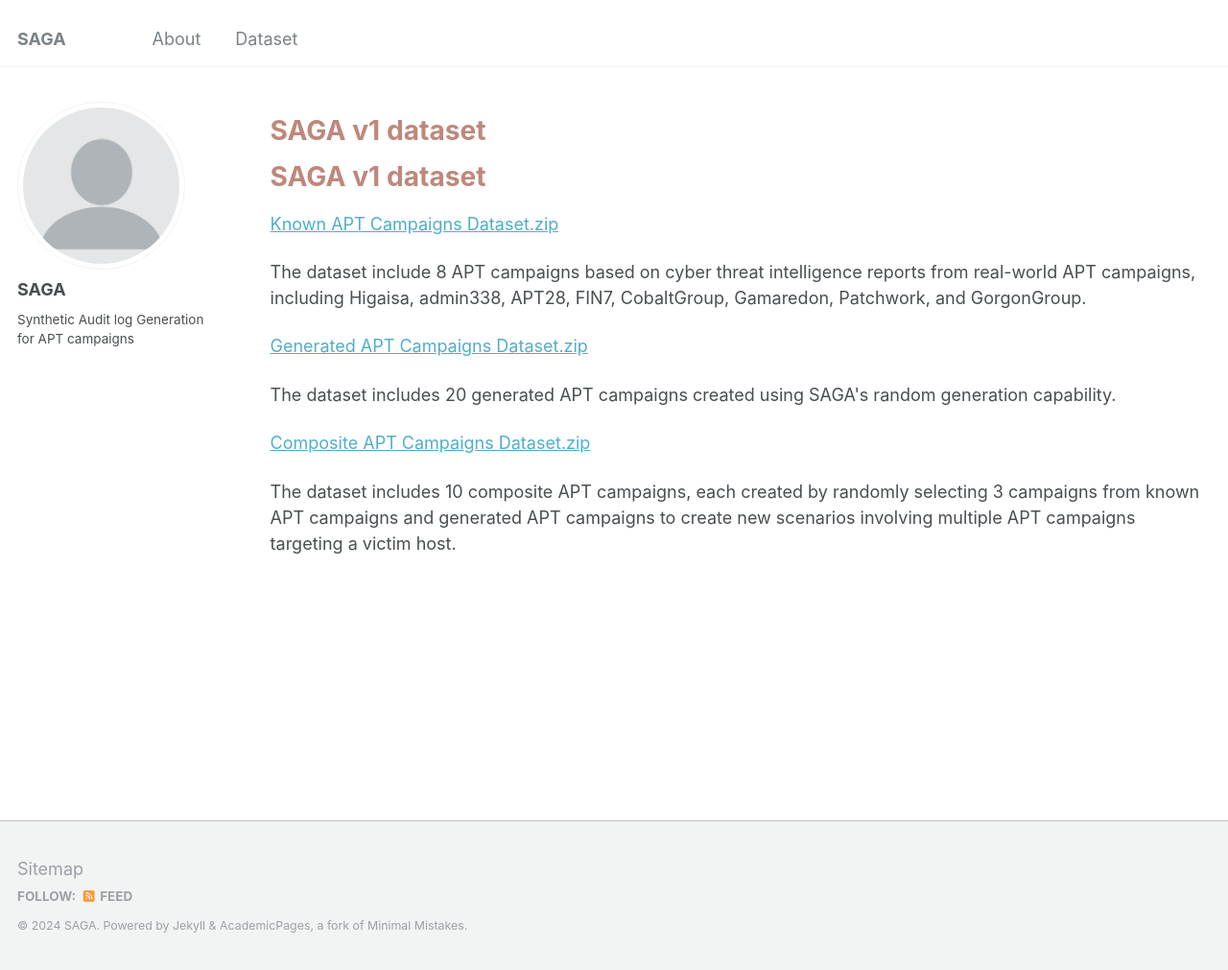
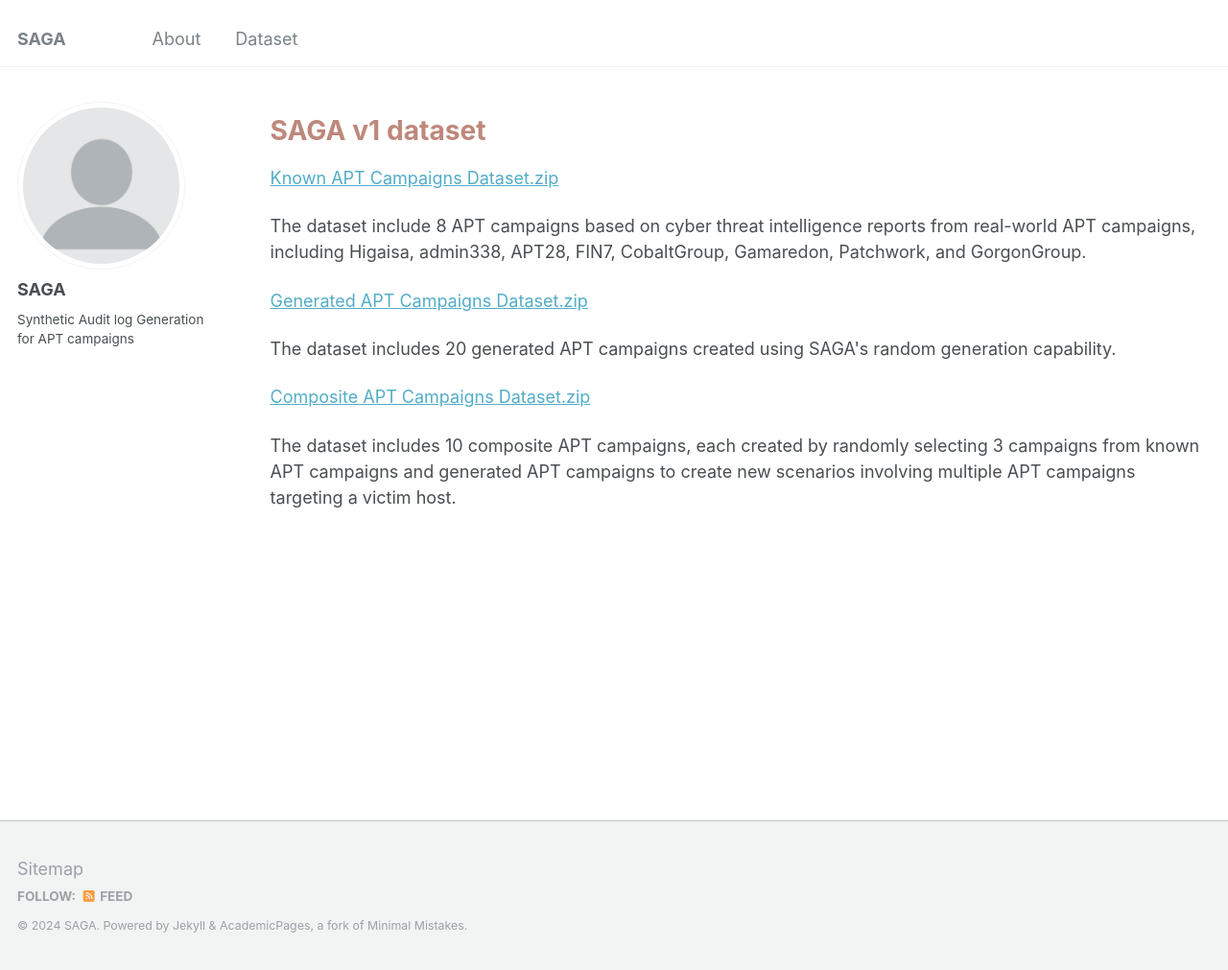
Before and after one commit to KKKK16/KKKK16.github.io, a Jekyll site: the page built from _pages/dataset.md, in a window 1280 px wide and 1011 px high. Shown: the whole window at 96% size. Built offline with Jekyll 4.4.1, drawn with Linux system fonts in a browser that asks for light colours.

Commit message:
Update dataset.md

```diff
--- a/_pages/dataset.md
+++ b/_pages/dataset.md
@@ -4,9 +4,6 @@ title:
 permalink: /dataset/
 author_profile: true
 ---
-
-<h1 style= "color:#be887b"> SAGA v1 dataset </h1>
-
 <h1 style= "color:#be887b"> SAGA v1 dataset </h1>
 <a href="https://github.com/KKKK16/KKKK16.github.io">Known APT Campaigns Dataset.zip</a>
 <p>The dataset include 8 APT campaigns based on cyber threat intelligence reports from real-world APT campaigns, including Higaisa, admin338, APT28, FIN7, CobaltGroup, Gamaredon, Patchwork, and GorgonGroup.</p>
```
